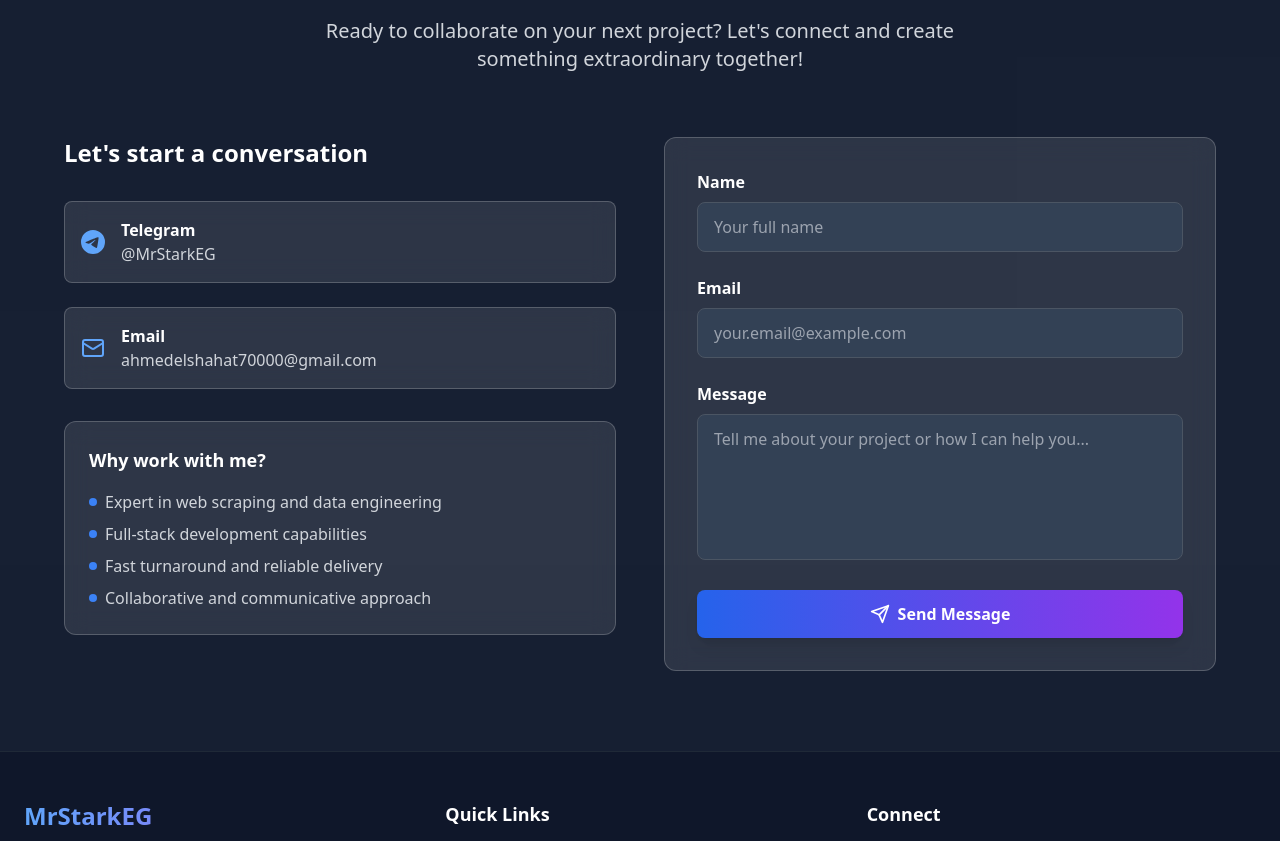
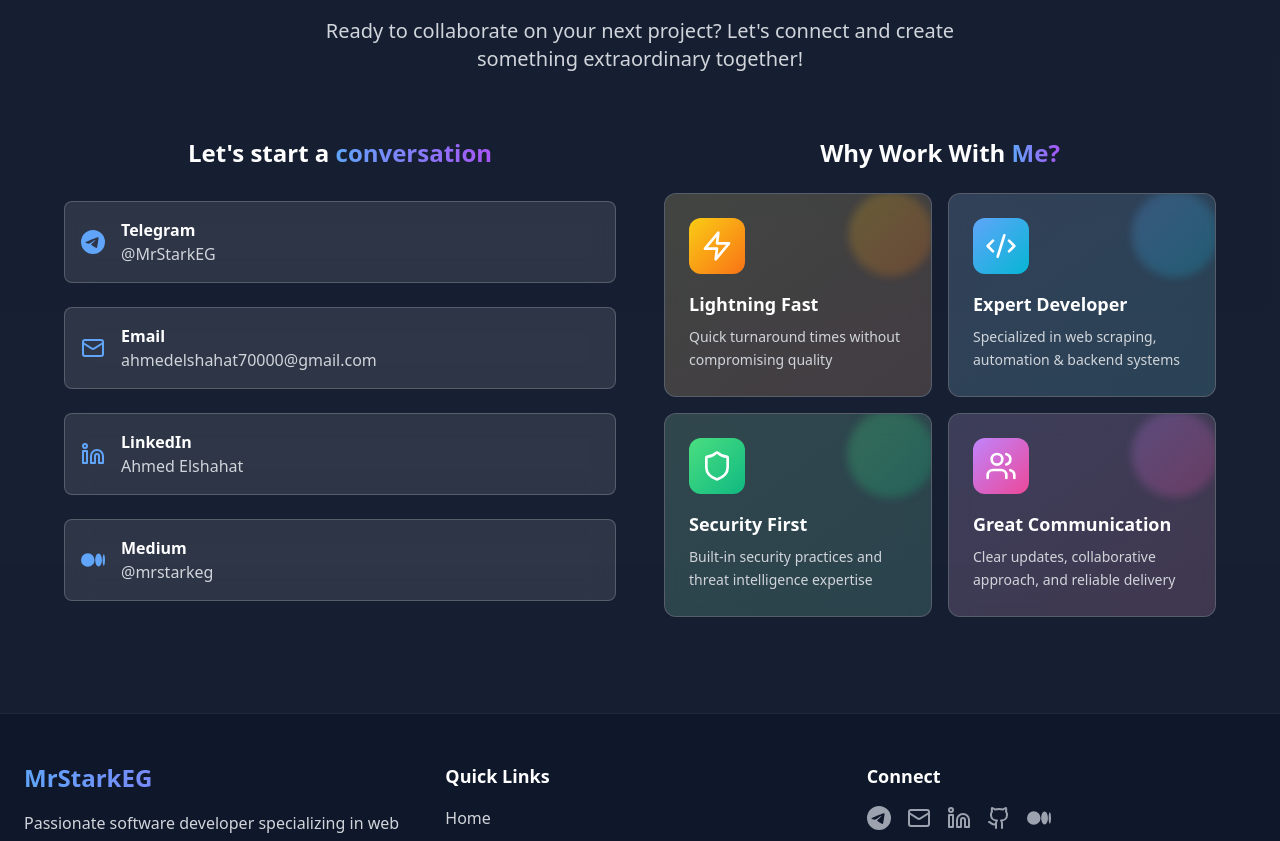
Before and after one commit to MrStarkEG/Portfolio, a Next.js app in the folder frontend/: page / in a window 1280 px wide. Shown: the part 8580-9421 px from the top of the page. Built offline with nearby package versions, Linux system fonts and the light colour scheme.

Commit message:
feat: Adjusted the footer to be more unique

```diff
--- a/frontend/src/components/Contact.tsx
+++ b/frontend/src/components/Contact.tsx
@@ -1,40 +1,47 @@
 'use client'
 
-import { useState } from 'react'
+import { useState, useEffect } from 'react'
 import { motion } from 'framer-motion'
-import { Send, Mail, MessageCircle, MapPin, Phone } from 'lucide-react'
-import { sendContactMessage, type ContactMessage } from '@/lib/api'
+import { Send, Mail, MessageCircle, MapPin, Phone, Linkedin, Code2, Zap, Shield, Users } from 'lucide-react'
+import { getStats } from '@/lib/api'
 
 export default function Contact() {
-  const [formData, setFormData] = useState<ContactMessage>({
-    name: '',
-    email: '',
-    message: ''
-  })
-  const [isSubmitting, setIsSubmitting] = useState(false)
-  const [submitStatus, setSubmitStatus] = useState<'idle' | 'success' | 'error'>('idle')
+  const [stats, setStats] = useState({ projects_completed: 0, years_experience: 0, technologies_mastered: 0, clients_satisfied: 0 })
 
-  const handleSubmit = async (e: React.FormEvent) => {
-    e.preventDefault()
-    setIsSubmitting(true)
+  useEffect(() => {
+    const fetchStats = async () => {
+      try {
+        const data = await getStats()
+        setStats(data)
+      } catch (error) {
+        console.error('Failed to fetch stats:', error)
+      }
+    }
+    fetchStats()
+  }, [])
 
-    try {
-      await sendContactMessage(formData)
-      setSubmitStatus('success')
-      setFormData({ name: '', email: '', message: '' })
-    } catch (error) {
-      setSubmitStatus('error')
-    } finally {
-      setIsSubmitting(false)
-      setTimeout(() => setSubmitStatus('idle'), 5000)
-    }
-  }
+  const AnimatedCounter = ({ end, duration = 2 }: { end: number; duration?: number }) => {
+    const [count, setCount] = useState(0)
 
-  const handleChange = (e: React.ChangeEvent<HTMLInputElement | HTMLTextAreaElement>) => {
-    setFormData(prev => ({
-      ...prev,
-      [e.target.name]: e.target.value
-    }))
+    useEffect(() => {
+      let startTime: number
+      let animationFrame: number
+
+      const animate = (timestamp: number) => {
+        if (!startTime) startTime = timestamp
+        const progress = Math.min((timestamp - startTime) / (duration * 1000), 1)
+        setCount(Math.floor(progress * end))
+
+        if (progress < 1) {
+          animationFrame = requestAnimationFrame(animate)
+        }
+      }
+
+      animationFrame = requestAnimationFrame(animate)
+      return () => cancelAnimationFrame(animationFrame)
+    }, [end, duration])
+
+    return <span>{count}</span>
   }
 
   const contactInfo = [
@@ -53,6 +60,49 @@ export default function Contact() {
       label: 'Email',
       value: 'ahmedelshahat70000@gmail.com',
       link: 'mailto:ahmedelshahat70000@gmail.com'
+    },
+    {
+      icon: <Linkedin className="w-6 h-6" />,
+      label: 'LinkedIn',
+      value: 'Ahmed Elshahat',
+      link: 'https://www.linkedin.com/in/ahmed-elshahat-25690b27b/'
+    },
+    {
+      icon: (
+        <svg className="w-6 h-6" fill="currentColor" viewBox="0 0 24 24">
+          <path d="M13.54 12a6.8 6.8 0 01-6.77 6.82A6.8 6.8 0 010 12a6.8 6.8 0 016.77-6.82A6.8 6.8 0 0113.54 12zM20.96 12c0 3.54-1.51 6.42-3.38 6.42-1.87 0-3.39-2.88-3.39-6.42s1.52-6.42 3.39-6.42 3.38 2.88 3.38 6.42M24 12c0 3.17-.53 5.75-1.19 5.75-.66 0-1.19-2.58-1.19-5.75s.53-5.75 1.19-5.75C23.47 6.25 24 8.83 24 12z"/>
+        </svg>
+      ),
+      label: 'Medium',
+      value: '@mrstarkeg',
+      link: 'https://medium.com/@mrstarkeg'
+    }
+  ]
+
+  const whyWorkWithMe = [
+    {
+      icon: <Zap className="w-8 h-8" />,
+      title: "Lightning Fast",
+      description: "Quick turnaround times without compromising quality",
+      color: "from-yellow-400 to-orange-500"
+    },
+    {
+      icon: <Code2 className="w-8 h-8" />,
+      title: "Expert Developer",
+      description: "Specialized in web scraping, automation & backend systems",
+      color: "from-blue-400 to-cyan-500"
+    },
+    {
+      icon: <Shield className="w-8 h-8" />,
+      title: "Security First",
+      description: "Built-in security practices and threat intelligence expertise",
+      color: "from-green-400 to-emerald-500"
+    },
+    {
+      icon: <Users className="w-8 h-8" />,
+      title: "Great Communication",
+      description: "Clear updates, collaborative approach, and reliable delivery",
+      color: "from-purple-400 to-pink-500"
     }
   ]
 
@@ -81,8 +131,8 @@ export default function Contact() {
             transition={{ duration: 0.8 }}
             viewport={{ once: true }}
           >
-            <h3 className="text-2xl font-bold mb-8 text-white">
-              Let's start a conversation
+            <h3 className="text-2xl font-bold text-white text-center mb-8">
+              Let's start a <span className="gradient-text">conversation</span>
             </h3>
 
             <div className="space-y-6 mb-8">
@@ -110,35 +160,6 @@ export default function Contact() {
               ))}
             </div>
 
-            <motion.div
-              initial={{ opacity: 0, y: 20 }}
-              whileInView={{ opacity: 1, y: 0 }}
-              transition={{ duration: 0.8, delay: 0.4 }}
-              viewport={{ once: true }}
-              className="glass-effect rounded-xl p-6"
-            >
-              <h4 className="text-lg font-semibold mb-4 text-white">
-                Why work with me?
-              </h4>
-              <ul className="space-y-2 text-gray-300">
-                <li className="flex items-center gap-2">
-                  <div className="w-2 h-2 bg-primary-500 rounded-full" />
-                  Expert in web scraping and data engineering
-                </li>
-                <li className="flex items-center gap-2">
-                  <div className="w-2 h-2 bg-primary-500 rounded-full" />
-                  Full-stack development capabilities
-                </li>
-                <li className="flex items-center gap-2">
-                  <div className="w-2 h-2 bg-primary-500 rounded-full" />
-                  Fast turnaround and reliable delivery
-                </li>
-                <li className="flex items-center gap-2">
-                  <div className="w-2 h-2 bg-primary-500 rounded-full" />
-                  Collaborative and communicative approach
-                </li>
-              </ul>
-            </motion.div>
           </motion.div>
 
           <motion.div
@@ -146,92 +167,71 @@ export default function Contact() {
             whileInView={{ opacity: 1, x: 0 }}
             transition={{ duration: 0.8 }}
             viewport={{ once: true }}
-            className="glass-effect rounded-xl p-8"
+            className="space-y-6"
           >
-            <form onSubmit={handleSubmit} className="space-y-6">
-              <div>
-                <label htmlFor="name" className="block text-white font-semibold mb-2">
-                  Name
-                </label>
-                <input
-                  type="text"
-                  id="name"
-                  name="name"
-                  value={formData.name}
-                  onChange={handleChange}
-                  required
-                  className="w-full px-4 py-3 bg-dark-700 border border-gray-600 rounded-lg text-white placeholder-gray-400 focus:border-primary-500 focus:outline-none transition-colors duration-300"
-                  placeholder="Your full name"
-                />
-              </div>
+            <h3 className="text-2xl font-bold text-white text-center mb-6">
+              Why Work With <span className="gradient-text">Me?</span>
+            </h3>
 
-              <div>
-                <label htmlFor="email" className="block text-white font-semibold mb-2">
-                  Email
-                </label>
-                <input
-                  type="email"
-                  id="email"
-                  name="email"
-                  value={formData.email}
-                  onChange={handleChange}
-                  required
-                  className="w-full px-4 py-3 bg-dark-700 border border-gray-600 rounded-lg text-white placeholder-gray-400 focus:border-primary-500 focus:outline-none transition-colors duration-300"
-                  placeholder="your.email@example.com"
-                />
-              </div>
+            <div className="grid grid-cols-1 md:grid-cols-2 gap-4">
+              {whyWorkWithMe.map((item, index) => (
+                <motion.div
+                  key={item.title}
+                  initial={{ opacity: 0, y: 20, scale: 0.8 }}
+                  whileInView={{ opacity: 1, y: 0, scale: 1 }}
+                  transition={{ duration: 0.5, delay: index * 0.1 }}
+                  viewport={{ once: true }}
+                  whileHover={{
+                    scale: 1.02,
+                    rotateY: 2,
+                    transition: { duration: 0.3 }
+                  }}
+                  style={{ willChange: 'transform' }}
+                  className="glass-effect rounded-xl p-6 card-hover relative overflow-hidden group transform-gpu"
+                >
+                  <motion.div
+                    className={`absolute inset-0 bg-gradient-to-br ${item.color} opacity-10 group-hover:opacity-20 transition-opacity duration-300`}
+                    initial={{ scale: 0 }}
+                    whileInView={{ scale: 1 }}
+                    transition={{ duration: 0.8, delay: index * 0.1 }}
+                  />
 
-              <div>
-                <label htmlFor="message" className="block text-white font-semibold mb-2">
-                  Message
-                </label>
-                <textarea
-                  id="message"
-                  name="message"
-                  value={formData.message}
-                  onChange={handleChange}
-                  required
-                  rows={5}
-                  className="w-full px-4 py-3 bg-dark-700 border border-gray-600 rounded-lg text-white placeholder-gray-400 focus:border-primary-500 focus:outline-none transition-colors duration-300 resize-none"
-                  placeholder="Tell me about your project or how I can help you..."
-                />
-              </div>
+                  <div className="relative z-10">
+                    <motion.div
+                      className={`inline-flex p-3 rounded-xl bg-gradient-to-br ${item.color} text-white mb-4`}
+                      animate={{
+                        rotate: [0, 5, -5, 0],
+                        scale: [1, 1.1, 1]
+                      }}
+                      transition={{
+                        duration: 2,
+                        repeat: Infinity,
+                        repeatDelay: 3,
+                        delay: index * 0.5
+                      }}
+                    >
+                      {item.icon}
+                    </motion.div>
 
-              <motion.button
-                type="submit"
-                disabled={isSubmitting}
-                whileHover={{ scale: 1.05 }}
-                whileTap={{ scale: 0.95 }}
-                className="w-full btn-primary flex items-center justify-center gap-2 disabled:opacity-50 disabled:cursor-not-allowed"
-              >
-                {isSubmitting ? (
-                  <div className="w-5 h-5 border-2 border-white border-t-transparent rounded-full animate-spin" />
-                ) : (
-                  <Send size={20} />
-                )}
-                {isSubmitting ? 'Sending...' : 'Send Message'}
-              </motion.button>
+                    <h4 className="text-lg font-bold text-white mb-2">{item.title}</h4>
+                    <p className="text-gray-300 text-sm leading-relaxed">{item.description}</p>
+                  </div>
 
-              {submitStatus === 'success' && (
-                <motion.div
-                  initial={{ opacity: 0, y: 10 }}
-                  animate={{ opacity: 1, y: 0 }}
-                  className="text-green-400 text-center"
-                >
-                  Message sent successfully! I'll get back to you soon.
+                  <motion.div
+                    className={`absolute top-0 right-0 w-20 h-20 bg-gradient-to-br ${item.color} rounded-full blur-sm opacity-15`}
+                    animate={{
+                      scale: [1, 1.1, 1],
+                      opacity: [0.15, 0.25, 0.15]
+                    }}
+                    transition={{
+                      duration: 3,
+                      repeat: Infinity,
+                      delay: index * 0.3
+                    }}
+                  />
                 </motion.div>
-              )}
-
-              {submitStatus === 'error' && (
-                <motion.div
-                  initial={{ opacity: 0, y: 10 }}
-                  animate={{ opacity: 1, y: 0 }}
-                  className="text-red-400 text-center"
-                >
-                  Failed to send message. Please try again or contact me directly.
-                </motion.div>
-              )}
-            </form>
+              ))}
+            </div>
           </motion.div>
         </div>
       </div>
--- a/frontend/src/data/experience.ts
+++ b/frontend/src/data/experience.ts
@@ -22,7 +22,7 @@ export const experience: Experience[] = [
     position: "Python Developer",
     duration: "Apr 2022 - Nov 2024",
     description: "Delivered custom Python solutions including backend systems with Django and FastAPI, integrated with PostgreSQL and MongoDB databases. Specialized in web scraping systems, automation tools, data engineering pipelines, threat intelligence tools, and security research applications.",
-    technologies: ["Python", "Django", "FastAPI", "PostgreSQL", "MongoDB", "Selenium", "Playwright", "Docker", "Elasticsearch", "Web Scraping"],
+    technologies: ["Python", "Django", "FastAPI", "PostgreSQL", "MongoDB", "Selenium", "Playwright", "Docker", "Web Scraping"],
   },
   {
     id: 3,
```
